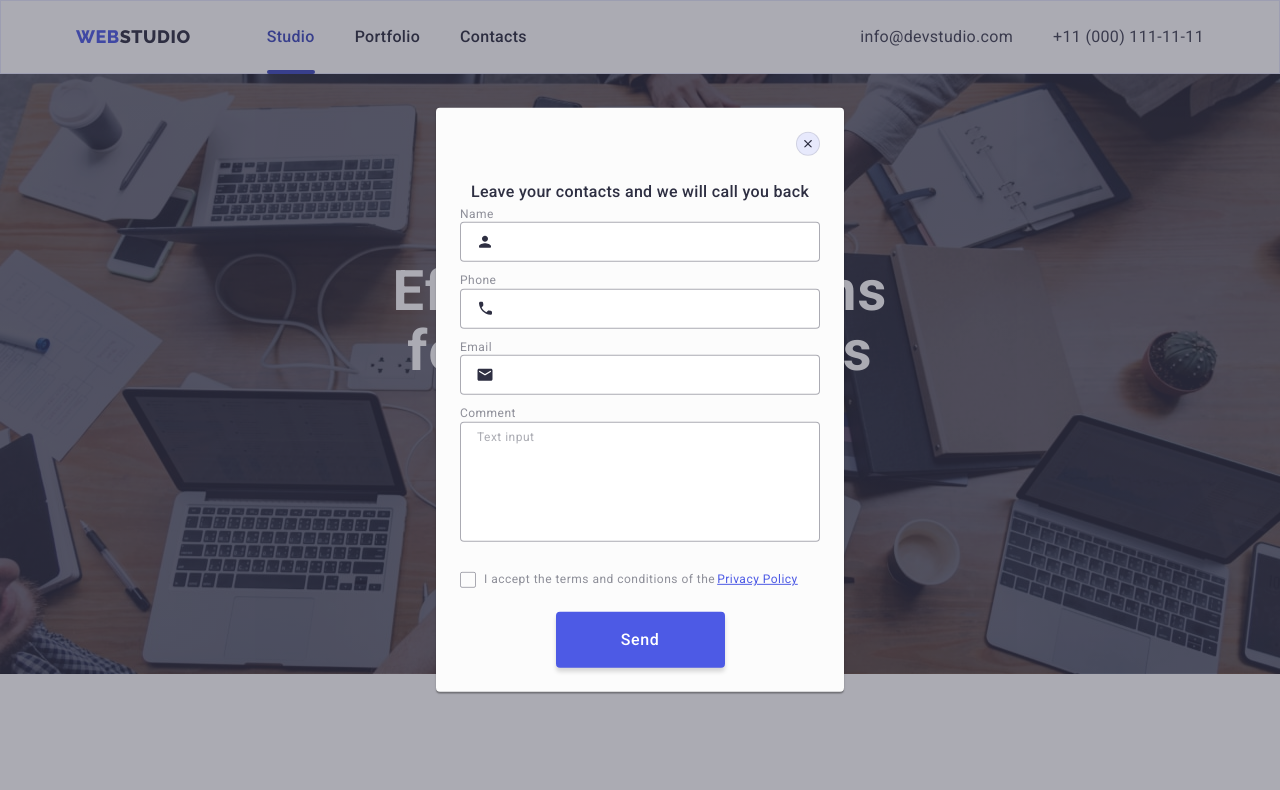
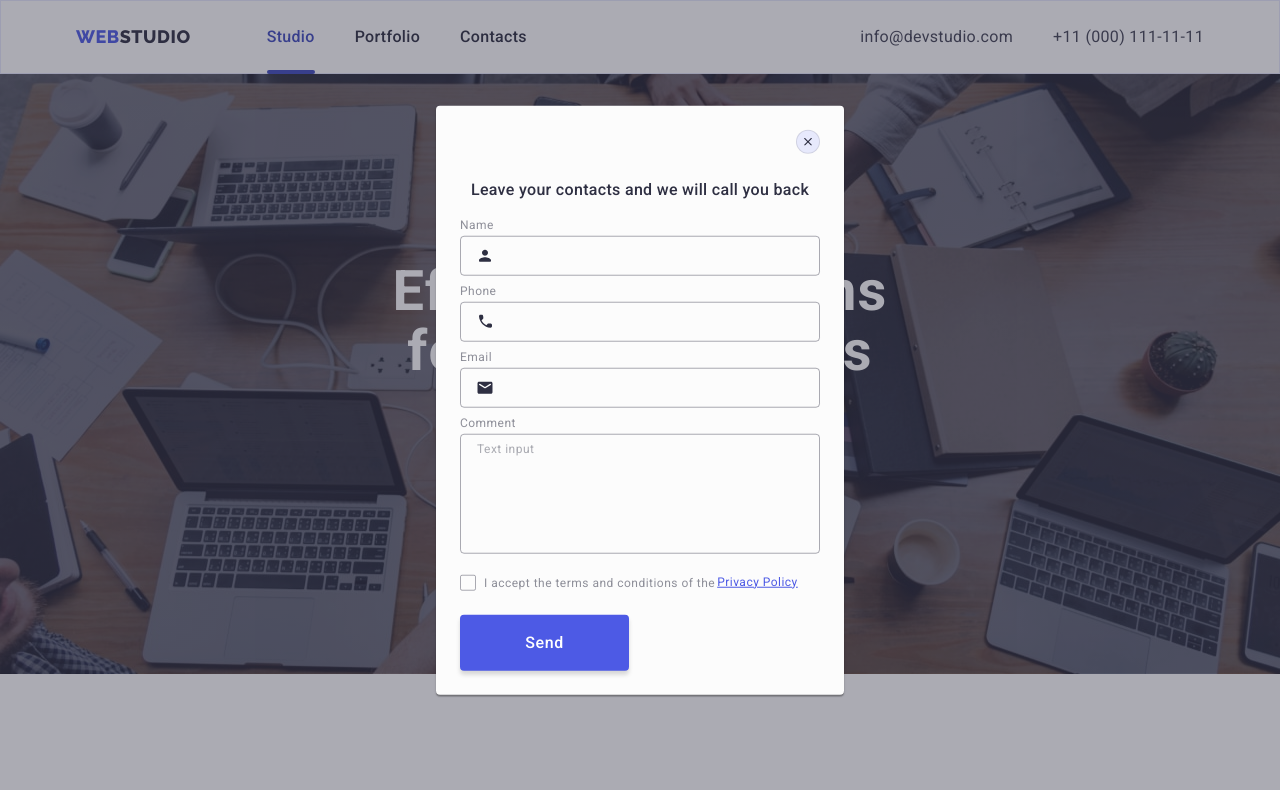
Before and after one commit to VladAkolzin/goit-markup-hw-05, a plain HTML site: page index.html in a window 1280 px wide. Both pictures are taken after a click on the button "Order Service". Shown: the top 790 px of the page. Drawn offline with nearby package versions, Linux system fonts and the light colour scheme.

Commit message:
commit 1.2

```diff
--- a/css/styles.css
+++ b/css/styles.css
@@ -443,7 +443,6 @@ img {
 }
 .footer-subscribe-text {
 	display: inline-block;
-	margin-left: 24px;
 	color: var(--back-color);
 	font-family: 'Roboto', sans-serif;
 	font-size: 16px;
@@ -666,15 +665,17 @@ box-shadow: 0px 2px 1px 0px rgba(46, 47, 66, 0.08), 0px 1px 1px 0px rgba(46, 47,
 	font-weight: 500;
 	line-height: 1.5;
 	letter-spacing: 0.02em;
+	margin-bottom: 16px;
 }
 .modal-field {
 	margin-bottom: 8px;
 }
 .modal-label {
+	display: block;
 	margin-bottom: 4px;
 	color: var(--light-color);
 	font-size: 12px;
-	line-height: 1.16;
+	line-height: 1.17;
 	letter-spacing: 0.04em;
 }
 .modal-form-input {
@@ -685,6 +686,7 @@ box-shadow: 0px 2px 1px 0px rgba(46, 47, 66, 0.08), 0px 1px 1px 0px rgba(46, 47,
 	padding-top: 11px;
 	padding-bottom: 11px;
 	padding-left: 38px;
+	background-color: transparent;
 	outline: transparent;
 	transition: border-color 250ms cubic-bezier(0.4, 0, 0.2, 1);
 }
@@ -705,19 +707,22 @@ box-shadow: 0px 2px 1px 0px rgba(46, 47, 66, 0.08), 0px 1px 1px 0px rgba(46, 47,
 .modal-form-input:focus + .modal-form-icon {
 	fill: var(--logo-color);
 }
+.modal-textarea-field {
+	margin-bottom: 16px;
+}
 .modal-form-textarea {
 	width: 360px;
 	height: 120px;
-	padding-top: 8px;
-	padding-left: 16px;
+	padding: 8px 16px;
 	border-radius: 4px;
 	border: 1px solid var(--backdrop-back);
 	outline: transparent;
 	transition: border-color 250ms cubic-bezier(0.4, 0, 0.2, 1);
 	resize: none;
 	font-size: 12px;
-	line-height: 1.16;
+	line-height: 1.17;
 	letter-spacing: 0.04em;
+	background-color: transparent;
 }
 .modal-form-textarea:focus {
 	border-color: var(--logo-color);
@@ -733,7 +738,7 @@ box-shadow: 0px 2px 1px 0px rgba(46, 47, 66, 0.08), 0px 1px 1px 0px rgba(46, 47,
 }
 .policy-text {
 	font-size: 12px;
-	line-height: 1.16;
+	line-height: 1.17;
 	letter-spacing: 0.04em;
 	color: var(--light-color);
 	display: flex;
@@ -745,16 +750,18 @@ box-shadow: 0px 2px 1px 0px rgba(46, 47, 66, 0.08), 0px 1px 1px 0px rgba(46, 47,
 	letter-spacing: 0.04em;
 	margin-left: 2px;
 }
-.policy-text span {
+.user-privacy-icon {
 	width: 16px;
 	height: 16px;
-	display: flex;
+	display: inline-flex;
 	justify-content: center;
 	align-items: center;
 	border: 1px solid var(--backdrop-back);
 	fill: transparent;
 	margin-right: 8px;
-	transition: 250ms cubic-bezier(0.4, 0, 0.2, 1);
+	transition: background-color 250ms cubic-bezier(0.4, 0, 0.2, 1),
+		border 250ms cubic-bezier(0.4, 0, 0.2, 1),
+		fill 250ms cubic-bezier(0.4, 0, 0.2, 1);
 	border-radius: 2px;
 }
 .policy-check:checked + .policy-text span {
--- a/index.html
+++ b/index.html
@@ -413,16 +413,14 @@
         <div class="footer-subscribe-form">
           <p class="footer-subscribe-text">Subscribe</p>
           <form class="footer-form">
-            <label
-              class="footer-form-label"
-              aria-label="footer email input"
-            ></label>
-            <input
-              type="email"
-              name="footer-email"
-              class="footer-input"
-              placeholder="E-mail"
-            />
+            <label class="footer-form-label" aria-label="footer email input"
+              ><input
+                type="email"
+                name="footer-email"
+                class="footer-input"
+                placeholder="E-mail"
+            /></label>
+
             <button type="submit" class="button footer-submit-btn">
               Subscribe
               <svg class="footer-submit-icon" width="24" height="24">
@@ -443,15 +441,15 @@
         <p class="modal-title">Leave your contacts and we will call you back</p>
         <form class="modal-form">
           <div class="modal-field">
-            <label class="modal-label" for="name">Name</label>
+            <label class="modal-label" for="user-name">Name</label>
             <div class="modal-input-container">
               <input
                 type="text"
-                id="name"
-                name="name-surname"
+                id="user-name"
+                name="user-name"
                 class="modal-form-input"
               />
-              <svg class="modal-form-icon" width="18" height="18">
+              <svg class="modal-form-icon" width="18" height="24">
                 <use href="./images/icons.svg#icon-person"></use>
               </svg>
             </div>
@@ -484,11 +482,11 @@
               </svg>
             </div>
           </div>
-          <div class="modal-field">
-            <label class="modal-label" for="comments">Comment</label>
+          <div class="modal-field modal-textarea-field">
+            <label class="modal-label" for="user-comment">Comment</label>
             <textarea
-              name="form-comments"
-              id="comments"
+              name="user-comment"
+              id="user-comment"
               class="modal-form-textarea"
               placeholder="Text input"
             ></textarea>
@@ -496,13 +494,13 @@
           <div class="modal-field modal-policy-field">
             <input
               type="checkbox"
-              id="policy"
-              name="policy"
-              value="1"
-              class="policy-check is-hidden"
+              id="user-privacy"
+              name="user-privacy"
+              value="true"
+              class="policy-check visually-hidden"
             />
-            <label for="policy" class="policy-text">
-              <span>
+            <label for="user-privacy" class="policy-text">
+              <span class="user-privacy-icon">
                 <svg class="policy-check" width="10" height="8">
                   <use href="./images/icons.svg#icon-accept"></use>
                 </svg> </span
@@ -510,9 +508,7 @@
               <a href="" class="policy-link"> Privacy Policy</a>
             </label>
           </div>
-          <div class="modal-field-button">
-            <button type="submit" class="modal-form-button button">Send</button>
-          </div>
+          <button type="submit" class="modal-form-button button">Send</button>
         </form>
       </div>
     </div>
```
Also changed, not shown: portfolio.html (+4 -8 lines).
